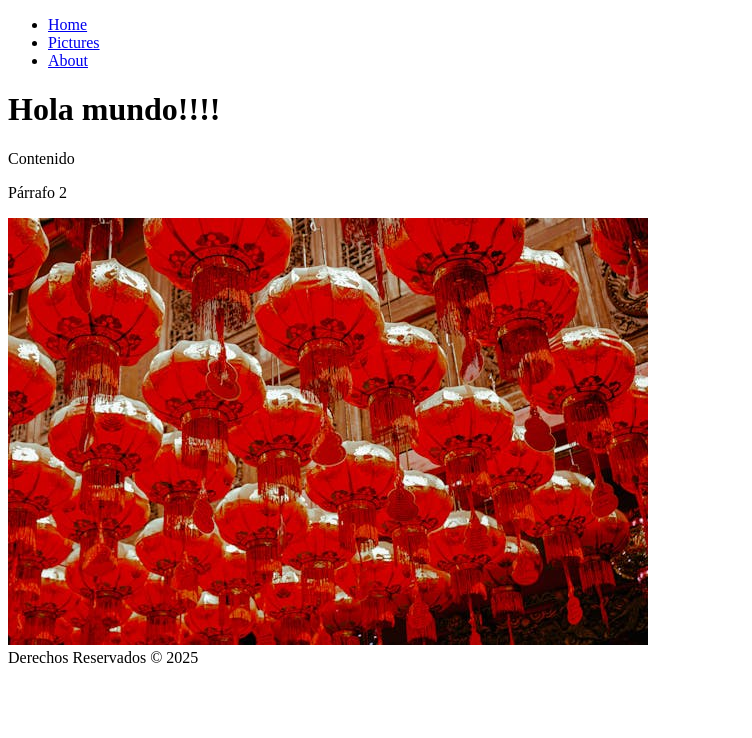
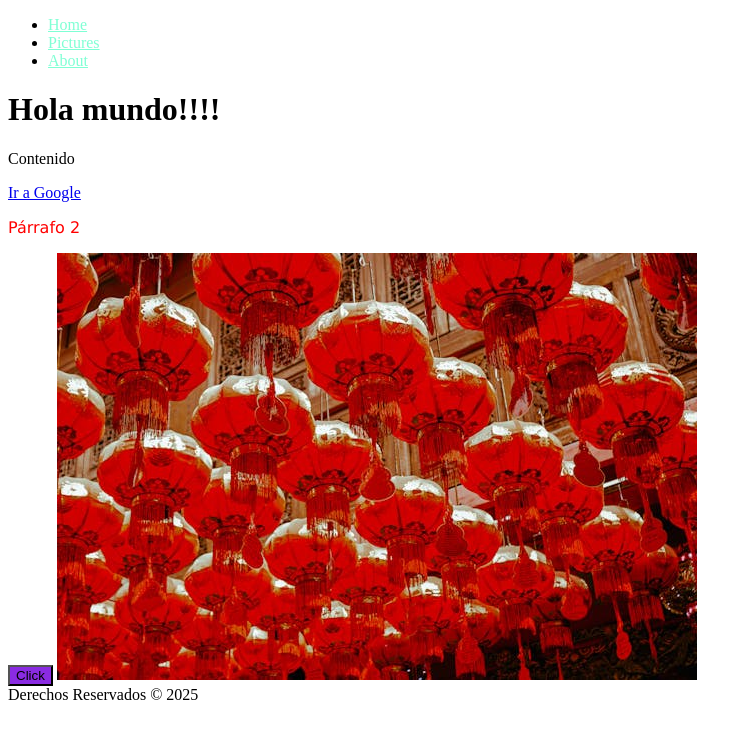
Before and after one commit to Realex78/TC2005B-html, a plain HTML site: page index.html in a window 1280 px wide. Shown: the whole page, without its empty margins (0-752 px from the left). Drawn offline with Linux system fonts and the light colour scheme.

Commit message:
Added CSS

```diff
--- a/index.html
+++ b/index.html
@@ -3,6 +3,7 @@
 	<head>
 		<meta charset="UTF-8">
 		<meta name="viewport" content="width=device-width, initial-scale=1.0">
+		<link rel="stylesheet" href="./styles/style.css">
 		<title>TC2005B</title>
 	</head>
 	<body>
@@ -15,7 +16,9 @@
 		</nav>
 		<h1>Hola mundo!!!!</h1>
 		<p>Contenido</p>
-	<p>Párrafo 2</p>
+		<a href="https://www.google.com">Ir a Google</a>
+		<p id="miparrafo">Párrafo 2</p>
+		<button class="button">Click</button>
 		<img src="./images/pexels-photo-15838282.jpeg">
 		<footer>Derechos Reservados &copy; 2025</footer>
 	</body>
--- /dev/null
+++ b/styles/style.css
@@ -0,0 +1,5 @@
+#miparrafo { color: red; font-family: "Verdana"; }
+li > a { color: aquamarine !important }
+.button { background-color: blueviolet; }
+li > a { color: yellow }
+.button:hover { background-color: chocolate; }
```
Also changed, not shown: pages/pictures.html (+1 -0 lines). Lines whose indentation alone changed are shown as unchanged.
